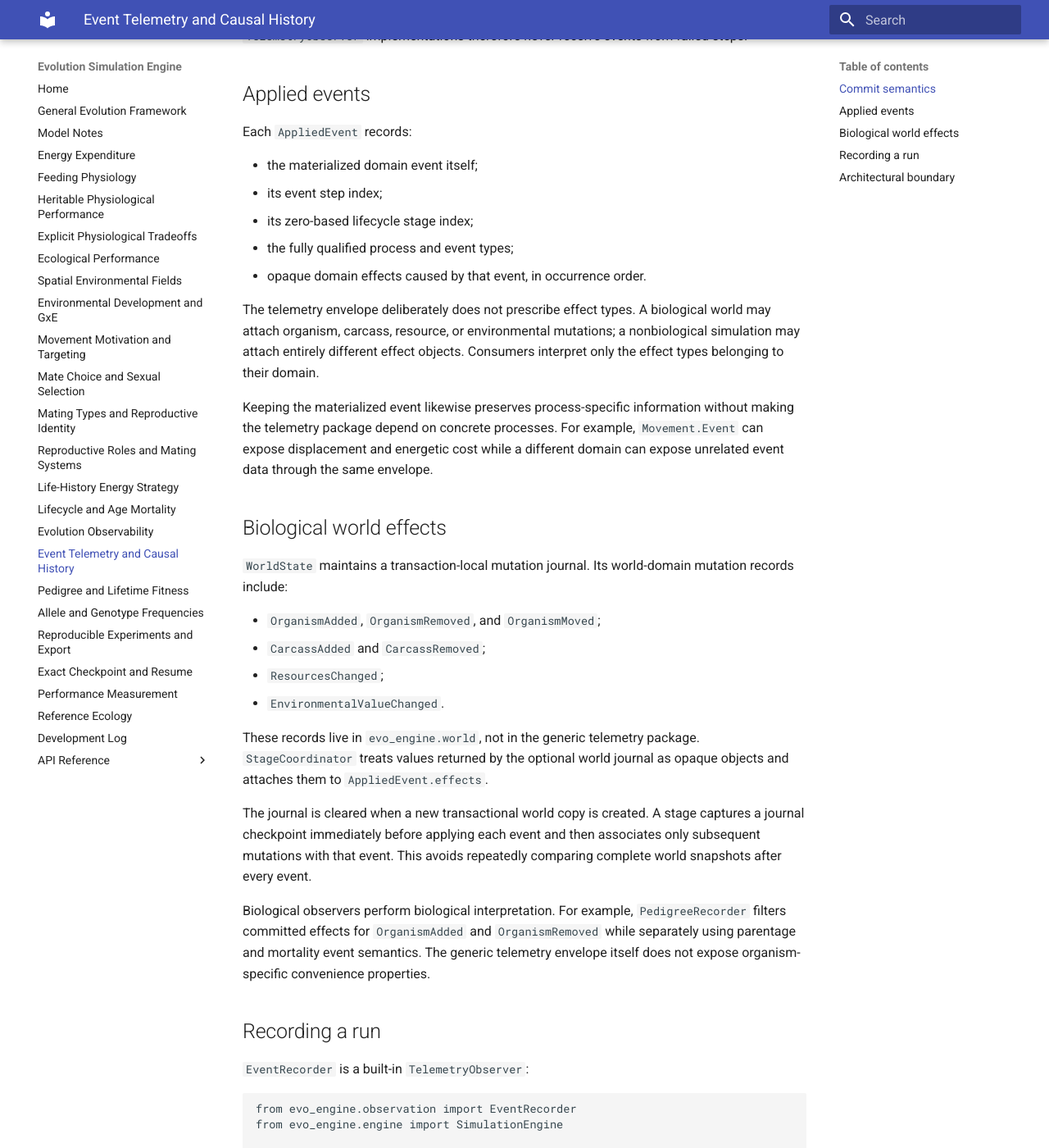
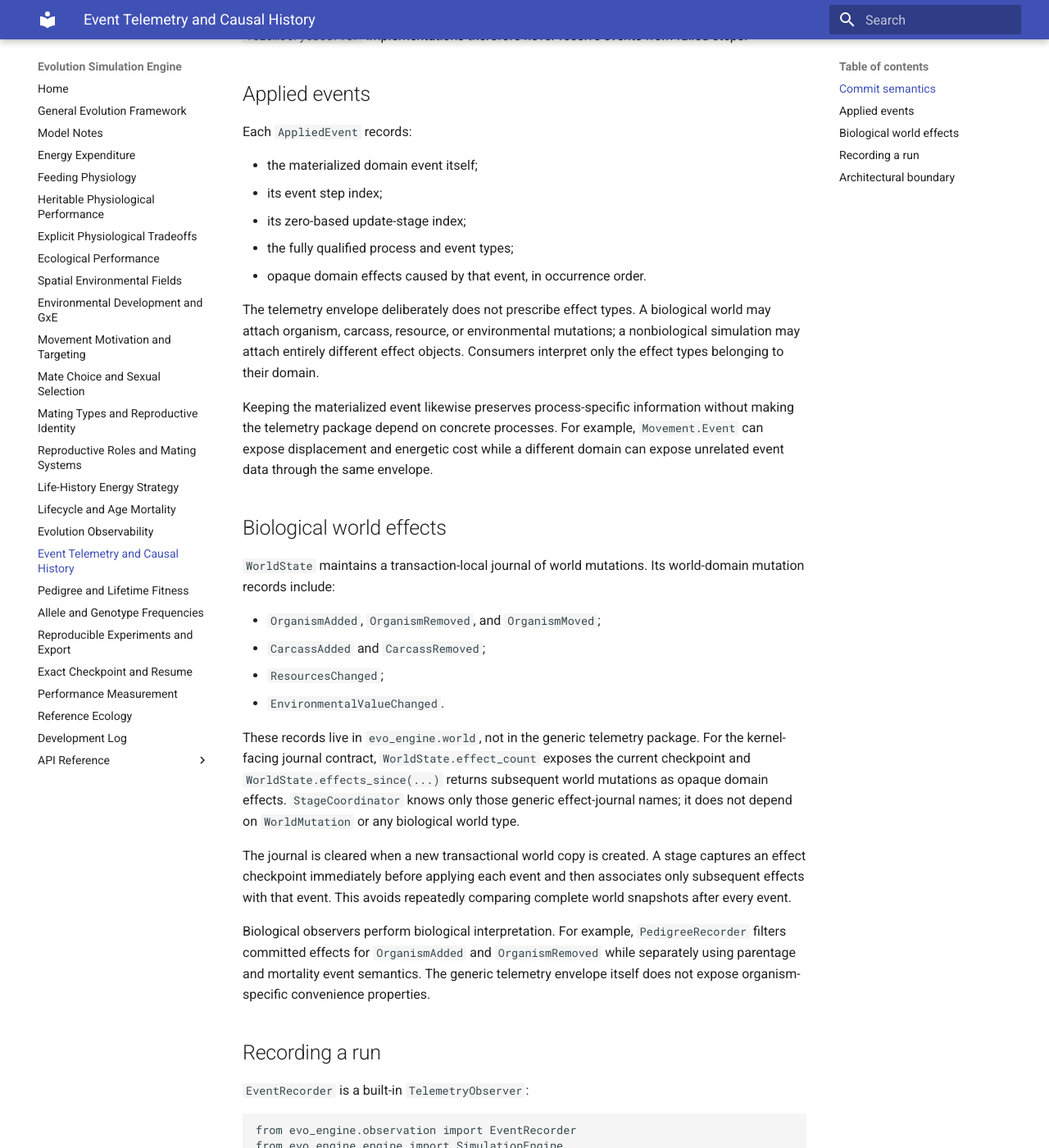
Before and after one commit to abdullahkhan57721/evolution-simulation-engine, an MkDocs documentation site: the page built from docs/event_telemetry.md, in a window 1280 px wide and 1400 px high, scrolled down 716 px. Shown: the whole window at 82% size. Built offline with MkDocs 1.6.1 and Material for MkDocs 9.7.7, drawn with Linux system fonts in a browser that asks for light colours; some of the changed text lies outside the part shown.

Commit message:
docs: clarify generic effect journal terminology

````diff
--- a/docs/event_telemetry.md
+++ b/docs/event_telemetry.md
@@ -38,7 +38,7 @@ Each `AppliedEvent` records:
 
 - the materialized domain event itself;
 - its event step index;
-- its zero-based lifecycle stage index;
+- its zero-based update-stage index;
 - the fully qualified process and event types;
 - opaque domain effects caused by that event, in occurrence order.
 
@@ -54,8 +54,8 @@ domain can expose unrelated event data through the same envelope.
 
 ## Biological world effects
 
-`WorldState` maintains a transaction-local mutation journal. Its world-domain
-mutation records include:
+`WorldState` maintains a transaction-local journal of world mutations. Its
+world-domain mutation records include:
 
 - `OrganismAdded`, `OrganismRemoved`, and `OrganismMoved`;
 - `CarcassAdded` and `CarcassRemoved`;
@@ -63,12 +63,15 @@ mutation records include:
 - `EnvironmentalValueChanged`.
 
 These records live in `evo_engine.world`, not in the generic telemetry package.
-`StageCoordinator` treats values returned by the optional world journal as opaque
-objects and attaches them to `AppliedEvent.effects`.
+For the kernel-facing journal contract, `WorldState.effect_count` exposes the
+current checkpoint and `WorldState.effects_since(...)` returns subsequent world
+mutations as opaque domain effects. `StageCoordinator` knows only those generic
+effect-journal names; it does not depend on `WorldMutation` or any biological
+world type.
 
 The journal is cleared when a new transactional world copy is created. A stage
-captures a journal checkpoint immediately before applying each event and then
-associates only subsequent mutations with that event. This avoids repeatedly
+captures an effect checkpoint immediately before applying each event and then
+associates only subsequent effects with that event. This avoids repeatedly
 comparing complete world snapshots after every event.
 
 Biological observers perform biological interpretation. For example,
@@ -101,8 +104,8 @@ for step in recorder.steps:
 movement_events = recorder.events_for_process("Movement")
 ```
 
-`EventRecorder.steps` preserves commit order, and each step preserves lifecycle
-stage and resolver application order.
+`EventRecorder.steps` preserves commit order, and each step preserves update-stage
+and resolver application order.
 
 ## Architectural boundary
 
````
